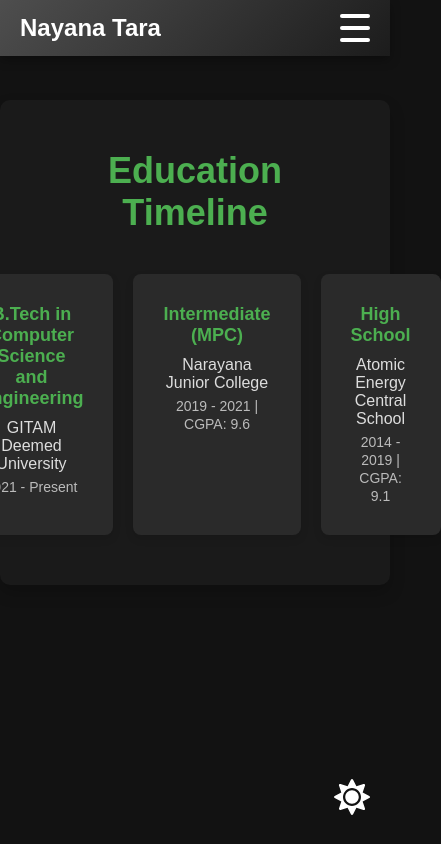
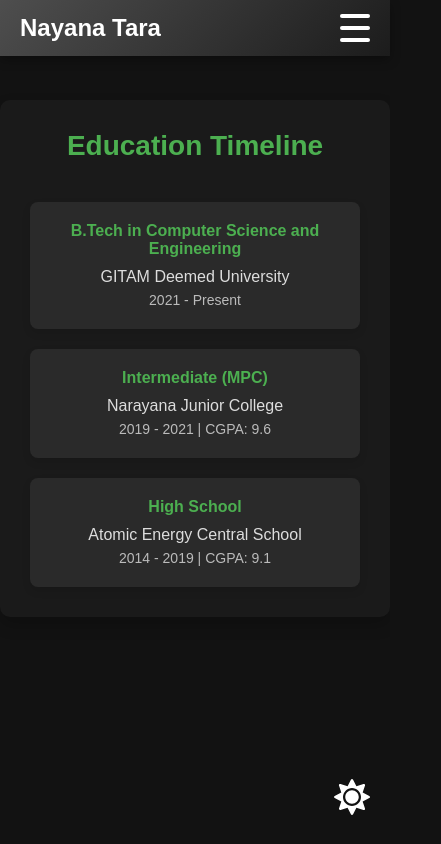
Before and after one commit to nayanatara07/personal_website, a React (Create React App) app: page /education in a window 390 px wide. Shown: the whole page, 441 px wide, since content can reach past the window. Built offline with nearby package versions, Linux system fonts and the light colour scheme.

Commit message:
responsive

```diff
--- a/src/pages/Education.css
+++ b/src/pages/Education.css
@@ -18,6 +18,7 @@
 
 .timeline-container {
   display: flex;
+  flex-wrap: wrap;
   justify-content: center;
   gap: 20px;
 }
@@ -30,6 +31,8 @@
   text-align: center;
   width: 300px;
   transition: transform 0.3s;
+  flex: 1;
+  min-width: 250px;
 }
 
 .timeline-card:hover {
@@ -51,3 +54,21 @@
   font-size: 14px;
   color: #bbb;
 }
+
+@media (max-width: 768px) {
+  .education-container {
+      padding: 30px;
+  }
+
+  .education-container h2 {
+      font-size: 28px;
+  }
+
+  .timeline-card {
+      padding: 20px;
+  }
+
+  .timeline-card h3 {
+      font-size: 16px;
+  }
+}
```
Lines whose indentation alone changed are shown as unchanged.
